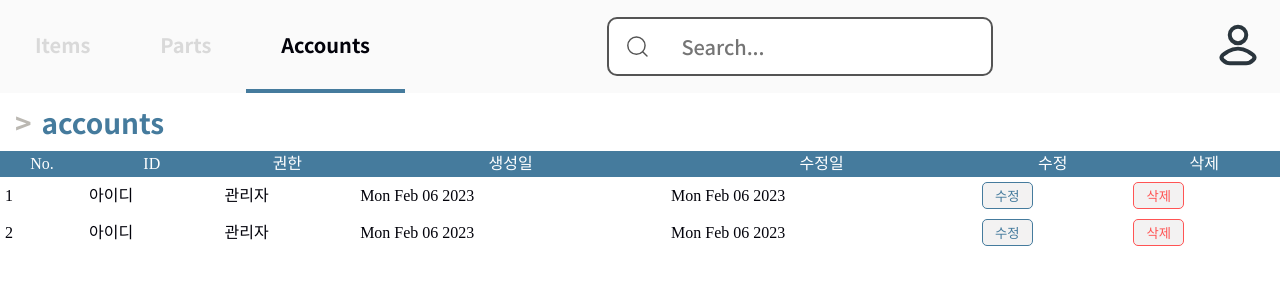
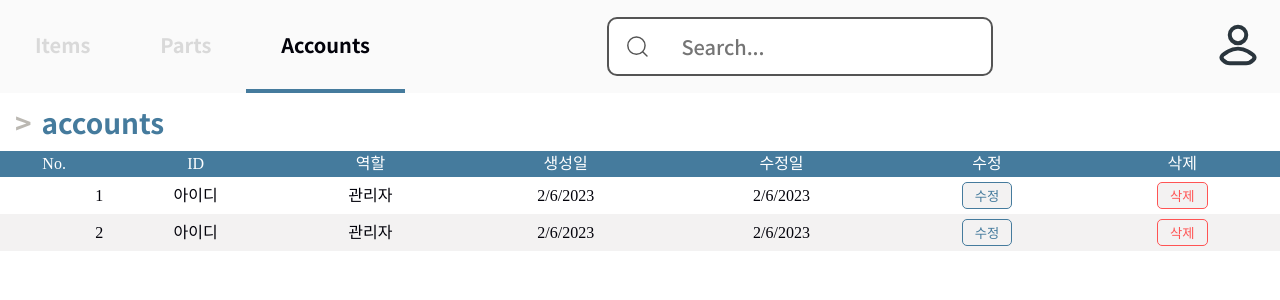
Before and after one commit to Pororoz/iStock-Frontend, a React (Vite) app in the folder client/: page /accounts in a window 1280 px wide. Shown: the top 300 px of the page. Built offline with nearby package versions, Linux system fonts and the light colour scheme.

Commit message:
feat: Table 컴포넌트 구현

```diff
--- a/client/src/components/Table.tsx
+++ /dev/null
@@ -1,79 +0,0 @@
-import { ReactElement } from 'react';
-import styled from 'styled-components';
-import EditButton from './AccountPage/EditButton';
-import DeleteButton from './AccountPage/DeleteButton';
-const headers = ['No.', 'ID', '권한', '생성일', '수정일', '수정', '삭제'];
-
-const rows = [
-  {
-    ID: '아이디',
-    권한: '관리자',
-    생성일: new Date().toDateString(),
-    수정일: new Date().toDateString(),
-  },
-  {
-    ID: '아이디',
-    권한: '관리자',
-    생성일: new Date().toDateString(),
-    수정일: new Date().toDateString(),
-  },
-];
-
-const StyledTable = styled.table`
-  width: 100%;
-  thead {
-    background-color: var(--color-blue);
-    color: var(--color-white);
-    th {
-      padding: 5px;
-    }
-  }
-  tbody {
-    background-color: var(--color-white);
-    color: var(--color-black);
-    td {
-      padding: 5px;
-    }
-  }
-`;
-
-function Table(): ReactElement {
-  return (
-    <StyledTable>
-      <thead>
-        <tr>
-          {headers.map((header) => (
-            <th key={header}>{header}</th>
-          ))}
-        </tr>
-      </thead>
-      <tbody>
-        {rows.map((row, i) => (
-          <tr key={i}>
-            {headers.map((header) => {
-              if (header === 'No.') {
-                return <td key={`${header}${i}`}>{i + 1}</td>;
-              } else if (header === '수정') {
-                return (
-                  <td key={`${header}${i}`}>
-                    <EditButton />
-                  </td>
-                );
-              } else if (header === '삭제') {
-                return (
-                  <td key={`${header}${i}`}>
-                    <DeleteButton />
-                  </td>
-                );
-              } else {
-                return <td key={`${header}${i}`}>{row[header as keyof typeof row]}</td>;
-              }
-            })}
-          </tr>
-        ))}
-      </tbody>
-    </StyledTable>
-  );
-}
-
-export default Table;
--- /dev/null
+++ b/client/src/components/Table/AccountTable.tsx
@@ -0,0 +1,74 @@
+import { ReactElement } from 'react';
+import TableColumn from './table.type';
+import ButtonColumn from './ButtonColumn';
+import NumberColumn from './NumberColumn';
+import TextColumn from './TextColumn';
+import Table from '@components/Table/Table';
+
+interface AccountData {
+  username: string;
+  role: string;
+  createdAt: Date;
+  updatedAt: Date;
+}
+
+const accountTableFormat: Array<TableColumn<AccountData>> = [
+  { key: 'No.', component: (row: AccountData, i: number) => <NumberColumn key="No.">{i + 1}</NumberColumn> },
+  { key: 'ID', component: (row: AccountData) => <TextColumn key="ID">{row.username}</TextColumn> },
+  { key: '역할', component: (row: AccountData) => <TextColumn key="역할">{row.role}</TextColumn> },
+  {
+    key: '생성일',
+    component: (row: AccountData) => <TextColumn key="생성일">{row.createdAt.toLocaleDateString()}</TextColumn>,
+  },
+  {
+    key: '수정일',
+    component: (row: AccountData) => <TextColumn key="수정일">{row.updatedAt.toLocaleDateString()}</TextColumn>,
+  },
+  {
+    key: '수정',
+    component: (row: AccountData) => (
+      <ButtonColumn
+        key="수정"
+        color="--color-blue"
+        onClick={() => {
+          console.log(`update ${row.username}`);
+        }}
+      >
+        수정
+      </ButtonColumn>
+    ),
+  },
+  {
+    key: '삭제',
+    component: (row: AccountData) => (
+      <ButtonColumn
+        key="삭제"
+        color="--color-red"
+        onClick={() => {
+          console.log(`delete ${row.username}`);
+        }}
+      >
+        삭제
+      </ButtonColumn>
+    ),
+  },
+];
+
+const rows: AccountData[] = [
+  {
+    username: '아이디',
+    role: '관리자',
+    createdAt: new Date(),
+    updatedAt: new Date(),
+  },
+  {
+    username: '아이디',
+    role: '관리자',
+    createdAt: new Date(),
+    updatedAt: new Date(),
+  },
+];
+
+export default function AccountTable(): ReactElement {
+  return <Table rows={rows} format={accountTableFormat} />;
+}
--- /dev/null
+++ b/client/src/components/Table/Table.tsx
@@ -0,0 +1,45 @@
+import { ReactElement } from 'react';
+import styled from 'styled-components';
+import TableColumn from './table.type';
+
+const StyledTable = styled.table`
+  width: 100%;
+  thead {
+    background-color: var(--color-blue);
+    color: var(--color-white);
+    th {
+      padding: 5px;
+    }
+  }
+  tbody {
+    background-color: var(--color-white);
+    color: var(--color-black);
+    tr:nth-child(2n) {
+      background-color: var(--color-lightest-gray);
+    }
+    td {
+      padding: 5px;
+    }
+  }
+`;
+
+function Table<T>({ rows, format }: { rows: T[]; format: Array<TableColumn<T>> }): ReactElement {
+  return (
+    <StyledTable>
+      <thead>
+        <tr>
+          {format.map(({ key }) => (
+            <th key={key}>{key}</th>
+          ))}
+        </tr>
+      </thead>
+      <tbody>
+        {rows.map((row, i) => (
+          <tr key={i}>{format.map(({ component }) => component(row, i))}</tr>
+        ))}
+      </tbody>
+    </StyledTable>
+  );
+}
+
+export default Table;
--- /dev/null
+++ b/client/src/components/Table/table.type.ts
@@ -0,0 +1,6 @@
+interface TableColumn<T> {
+  key: string;
+  component: (row: T, i: number) => JSX.Element;
+}
+
+export default TableColumn;
--- a/client/src/pages/AccountsPage.tsx
+++ b/client/src/pages/AccountsPage.tsx
@@ -1,10 +1,10 @@
-import Table from '@components/Table';
+import AccountTable from '@components/Table/AccountTable';
 import { ReactElement } from 'react';
 
 function AccountsPage(): ReactElement {
   return (
     <div>
-      <Table />
+      <AccountTable />
     </div>
   );
 }
```
Also changed, not shown: client/src/components/Table/Table2.tsx (deleted, +0 -137 lines).
